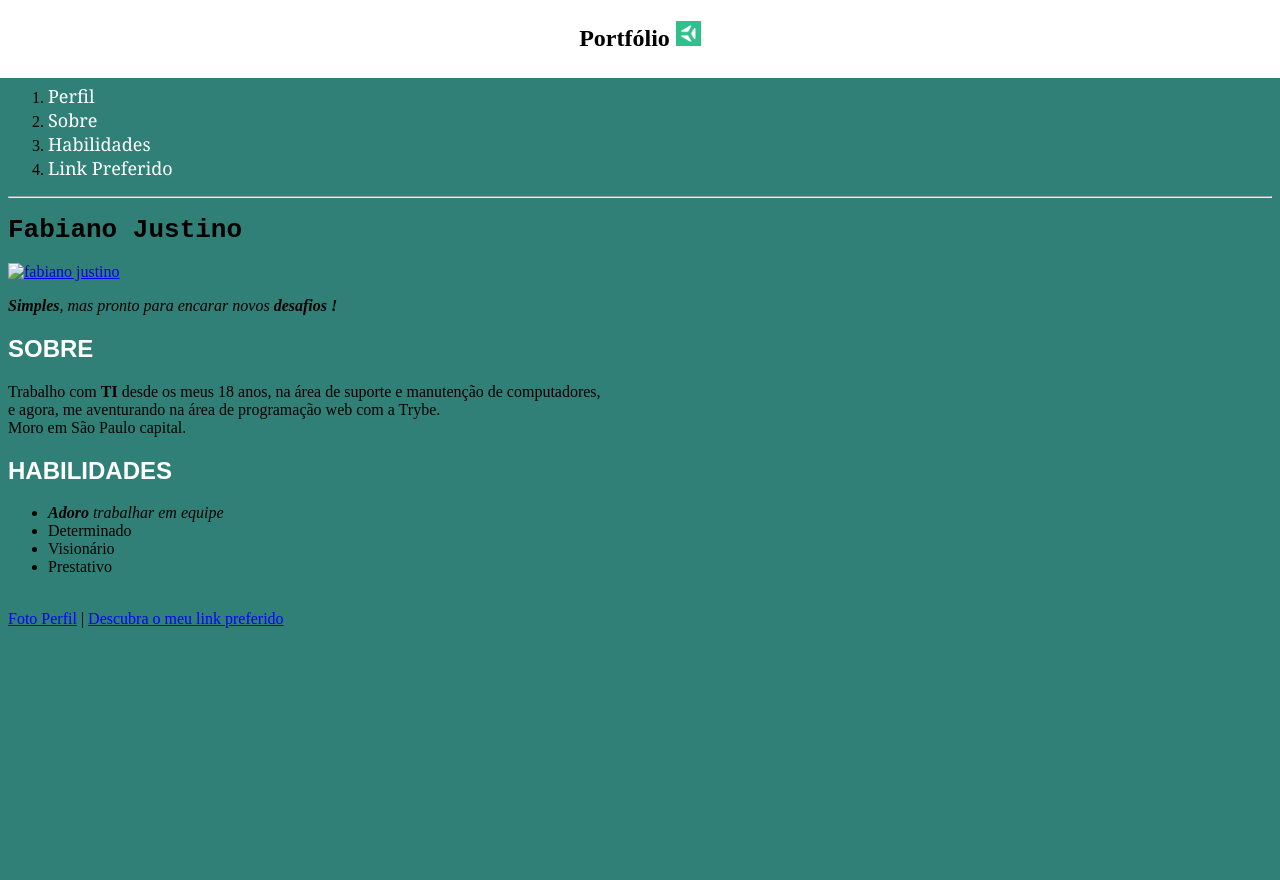
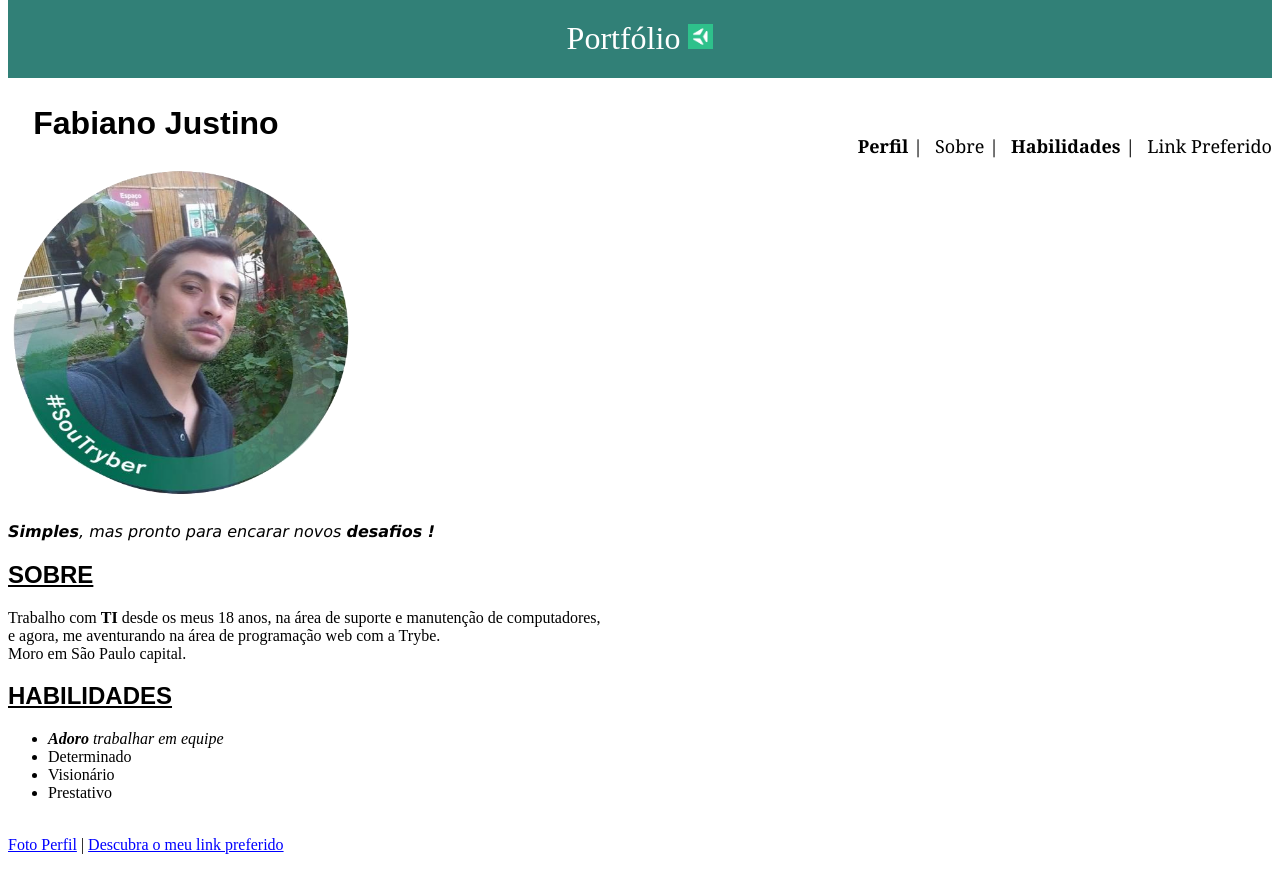
Before and after one commit to fabianojustino/fabianojustino.github.io, a plain HTML site: page index.html in a window 1280 px wide. Before the commit the page ends 800 px from the top, so only its background shows below. Drawn offline with Linux system fonts and the light colour scheme.

Commit message:
alterado as fontes do nome e da descricao do usuario

```diff
--- a/index.html
+++ b/index.html
@@ -18,19 +18,19 @@
 
 
     <ol class="list_ordenada">
-        <li> <a href="#perfil" >Perfil</a></li>
-        <li> <a href="#sobre">Sobre</a></li>
-        <li> <a href="#habilidades">Habilidades</a></li>
-        <li> <a href="#linkfavor">Link Preferido</a></li>
+        <li> <a href="#perfil" > <strong>Perfil</strong> |</a></li>
+        <li> <a href="#sobre"> Sobre |</a></li>
+        <li> <a href="#habilidades"> <strong> Habilidades</strong> |</a></li>
+        <li> <a href="#linkfavor"> Link Preferido</a></li>
     </ol>
 
-    <hr>
 
-    <h1 id="user_perfil"> Fabiano Justino </h1>
-    <a href="https://fabianojustino.github.io">
-        <img id="perfil" src="/foto_perfil" alt="fabiano justino" width="350px">
+
+    <h1 id="user_name"> Fabiano Justino </h1>
+    <a href="https://fabianojustino.github.io" >
+        <img id="perfil"  src="/foto_perfil.png" alt="fabiano justino" width="350px">
     </a>
-    <p><em><strong>Simples</strong>,
+    <p id="user_text"><em><strong>Simples</strong>,
         mas pronto para encarar novos <strong>desafios ! </strong></em></p>
 
     <h2 class="topicos" id="sobre">SOBRE</h2>
--- a/style.css
+++ b/style.css
@@ -1,34 +1,64 @@
 body {
-    background-color: rgb(49, 128, 119);
+    background-color: white
 
 }
 
-p{
+
+
+#label_portfolio {
+    background-color: rgb(49, 128, 119);
+    color: white;
+    line-height: 80px;
+    margin-top: -10px;
+    text-align: center;
+    font-weight: 100;
+    font-size: 2em;
+
 
 }
 
-#label_portfolio {
-    background-color: white;
-    line-height: 80px;
-    margin: -10px;
-    text-align: center;
+
+.list_ordenada{
+
+    display: inline-flex;
+    list-style-type: none;
+    float: right;
+    line-height: 50px;
+
+
 
 }
 
 .list_ordenada li a {
     font-family: Georgia, 'Times New Roman', Times, serif;
-    color: white;
+    color: black;
     font-size: 18px;
     text-decoration: none;
+    margin-left:12px;
+
+
+
 }
 
-#user_perfil{
-    font-family:monospace;
+#user_name{
+    font-family:Arial, Helvetica, sans-serif;
+
+    color: black;
+    text-decoration-color: black;
+    margin-left: 2%;
+
+}
+
+#user_text{
+    font-family: Verdana, Geneva, Tahoma, sans-serif;
 }
 
 .topicos{
    font-family: sans-serif;
-   color: white;
+   color: black;
+   text-decoration: underline;
+
+
 
 }
 
```
Also changed, not shown: foto_perfil.png (added), 1 other file.
